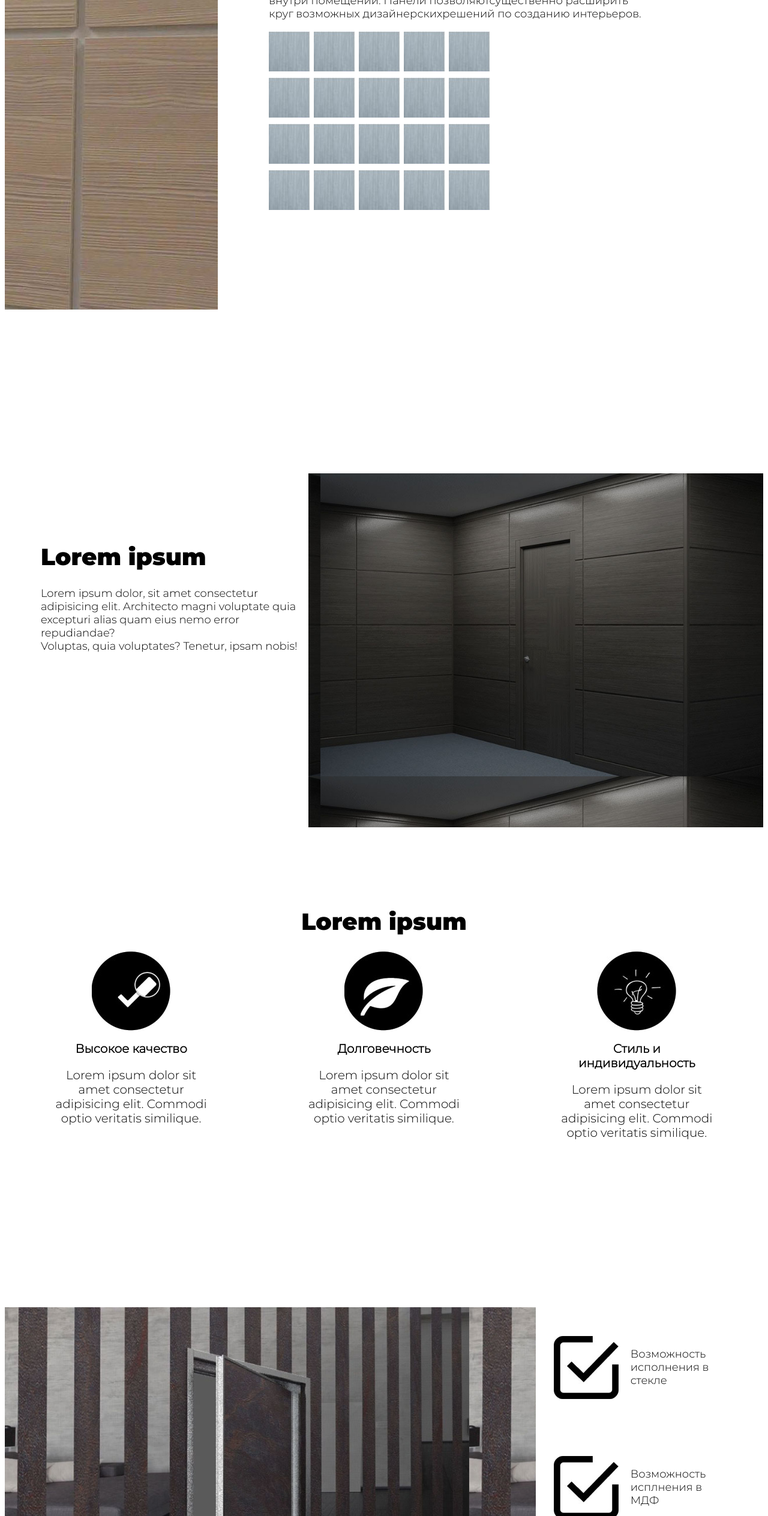
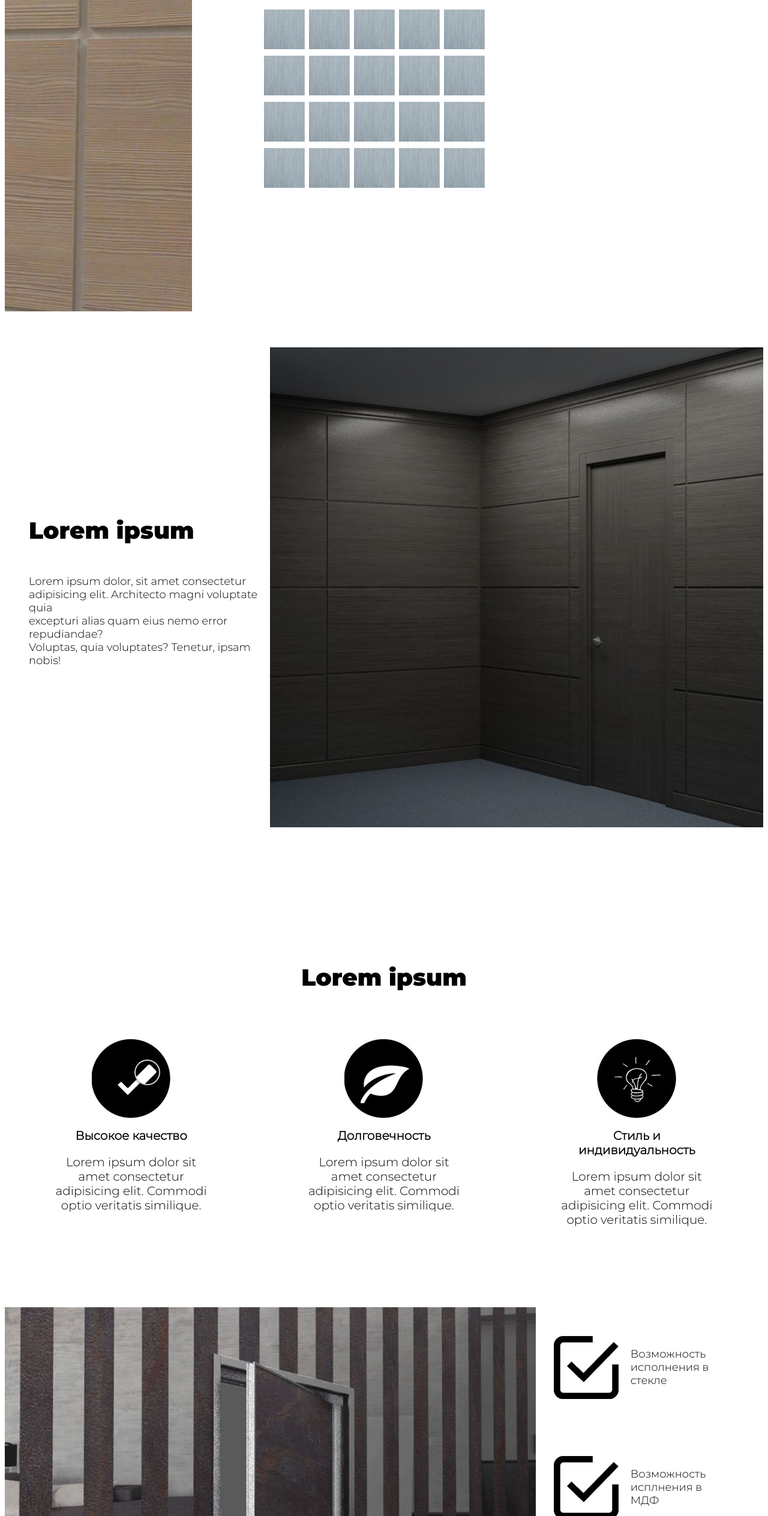
Before and after one commit to Dream-OvO/axioma-parts, a plain HTML site: page index.html in a window 1280 px wide. Shown: the part 229-2756 px from the top of the page at 60% size. Drawn offline with Linux system fonts and the light colour scheme; files whose address does not match are found by name.

Commit message:
Fixed files

```diff
--- a/assets/css/main.css
+++ b/assets/css/main.css
@@ -55,59 +55,63 @@
 }
 
 
-.block-head {
+.st-section1 {
   display: flex;
   height: 100vh;
+  width: 100%;
+  background: fff;
 }
-
-.block-head_left {
+.st-section1__left {
   display: flex;
   justify-content: flex-end;
-  width: 33%;
-  padding: 60px 20px;
+  width: calc(35% - 130px);
   background-image: url("../img/Block-head.jpg");
   background-position: -845px 0;
   background-repeat: no-repeat;
+  background-size: cover;
+  height: calc(100% - 60px);
 }
-
-.block-head_left h1 {
+.st-section1__middle {
+  width: 250px;
+  height: calc(100% - 50px);
+  margin-left: -130px;
+  margin-top: 30px;
+}
+.st-section1__middle h1 {
   font-size: 39px;
   font-weight: 600;
   text-align: left;
   font-family: 'Montserrat-Black';
-  top: 64px;
-  left: 168px;
+
 }
+.st-section1__right {
+  display: flex;
+  justify-content: flex-end;
+  width: 65%;
+  flex-direction: column;
+  align-self: flex-start;
+  margin-top: 80px;
 
-.block-head_right {
-  justify-content: flex-end;
-  width: 67%;
-  padding-right: 11px;
 }
-
-.block-head_right .line {
+.st-section1__right .line {
   background-color: #333333;
   width: 140px;
   height: 10px;
   display: block;
-  margin-top: 105px;
-  margin-bottom: 30px;
+
 }
-
-.block-head_right p {
+.st-section1__right p {
   font-family: 'Montserrat-Light';
   font-size: 18px;
   text-align: left;
 }
-
-.block-head_right .container {
+.st-section1__right .section1-container {
   display: flex;
   width: 375px;
   flex-wrap: wrap;
   flex-direction: row;
 }
-
-.block-head_right .imgbox {
+.st-section1__right .imgbox {
   width: 67px;
   height: 67px;
   background-image: url("../img/griid.jpg");
@@ -116,107 +120,97 @@
   background-repeat: no-repeat;
   flex: auto 1;
 }
-
-.header {
-  display: flex;
-  height: 100vh;
-}
-
-.header-left {
+.st-section2 {
   display: flex;
   justify-content: flex-end;
-  width: 40%;
+  height: 100vh;
+  background: fff;
 }
-
-.header-left .content h1 {
+.st-section2__left {
+  width: 35%;
+  display: flex;
+  justify-content: center;
+  align-items: center;
+}
+.st-section2__left .section2-content {
+  display: flex;
+  justify-content: flex-end;
+  flex-direction: column;
+  text-align: center;
+  padding: 0 10px 0 40px;
+}
+.st-section2__left .section2-content h2 {
   font-size: 39px;
   font-weight: 600;
   font-family: 'Montserrat-Black';
   text-align: left;
-  margin-top: 325px;
-  margin-left: 60px;
 }
-
-.header-left .content p {
+.st-section2__left .section2-content p {
   font-family: 'Montserrat-Light';
   font-size: 18px;
   text-align: left;
-  margin-left: 60px;
 }
-
-.header-right {
+.st-section2__right {
   justify-content: flex-end;
-  width: 60%;
+  width: 65%;
   background-image: url("../img/header.jpg");
-  background-position: 20px 0;
-  background-size: contain;
-  margin-top: 210px;
+  background-size: cover;
 }
-
-.main-head {
+.st-section3 {
   display: flex;
   height: 100vh;
   flex-direction: column;
+  justify-content: center;
+  align-self: center;
 }
-
-.head-top h1 {
+.st-section3__top {
+  margin-bottom: 40px;
+}
+.st-section3__top .st-section3__title h3 {
   font-size: 39px;
   font-family: 'Montserrat-Black';
   text-align: center;
-  width: 100%;
-  height: 41%;
-  margin-top: 133px;
+
 }
-
-.head-bottom {
+.st-section3__bottom {
   display: flex;
   justify-content: space-around;
-  width: 100%;
-  height: 59%;
   text-align: center;
 }
-
-.head-bottom .description {
+.st-section3__bottom .description {
   width: 270px;
   height: 260px;
 }
-
-.head-bottom .description h1 {
+.st-section3__bottom .description h1 {
   font-size: 20px;
   font-family: 'Montserrat-Light';
 }
-
-.head-bottom .description p {
+.st-section3__bottom .description p {
   font-size: 20px;
   font-family: 'Montserrat-Light';
 }
-
-.head-list {
+.st-section4 {
   display: flex;
   height: 100vh;
 }
-
-.head-list_left {
+.st-section4__left {
   width: 70%;
   background-image: url(../img/head-list.jpg);
-  background-size: contain;
+  background-size: cover;
 }
-
-.head-list_right {
+.st-section4__right {
   width: 30%;
   display: flex;
   justify-content: space-around;
   flex-direction: column;
-
 }
-
-.head-list_right .list {
+.st-section4__right .section4-list {
   width: 270px;
   height: 105px;
   margin-left: 30px;
   display: flex;
 }
-.head-list_right span {
+.st-section4__right span {
   align-self: center;
   margin-left: 20px;
   font-size: 18px;
@@ -235,7 +229,6 @@
 .head-slide .slide-container {
   display: flex;
   flex-direction: row;
-
 }
 .slide-container .slide img{
   width: 100%;
--- a/index.html
+++ b/index.html
@@ -10,20 +10,21 @@
 </head>
 
 <body>
-  <div class="block-head">
-    <div class="block-head_left">
-      <h1>Стеновые<br />панели</h1>
+  <div class="st-section1">
+    <div class="st-section1__left"></div>
+    <div class="st-section1__middle">
+        <h1>Стеновые<br />панели</h1>
     </div>
-    <div class="block-head_right">
+    <div class="st-section1__right">
       <div class="line"></div>
       <p>
         Стеновые панели представляют собой двухслойную доску из МДФ с
-        декоративным покрытием на основе натуральных ПВХ пленок и стекл.<br />
+        декоративным покрытием на основе натуральных ПВХ пленок и стекл.<br/>
         Стеновые панелислужат для облицовки стен, потолков и других элементов
-        интерьера внутри помещений. Панели позволяютсущественно расширить<br />
+        интерьера внутри помещений. Панели позволяютсущественно расширить<br/>
         круг возможных дизайнерскихрешений по созданию интерьеров.
       </p>
-      <div class="container">
+      <div class="section1-container">
         <div class="imgbox"></div>
         <div class="imgbox"></div>
         <div class="imgbox"></div>
@@ -51,23 +52,25 @@
     </div>
   </div>
 
-  <div class="header">
-    <div class="header-left">
-      <div class="content">
-        <h1>Lorem ipsum</h1>
-        <p>Lorem ipsum dolor, sit amet consectetur<br /> adipisicing elit.
-          Architecto magni voluptate quia<br /> excepturi alias
-          quam eius nemo error repudiandae?<br /> Voluptas, quia voluptates? Tenetur, ipsam nobis!</p>
+  <div class="st-section2">
+    <div class="st-section2__left">
+      <div class="section2-content">
+        <h2>Lorem ipsum</h2>
+        <p>Lorem ipsum dolor, sit amet consectetur<br/>
+          adipisicing elit.
+          Architecto magni voluptate quia <br/>
+          excepturi alias
+          quam eius nemo error repudiandae?<br/> Voluptas, quia voluptates? Tenetur, ipsam nobis!</p>
       </div>
     </div>
-    <div class="header-right"></div>
+    <div class="st-section2__right"></div>
   </div>
 
-  <div class="main-head">
-    <div class="head-top">
-      <h1>Lorem ipsum</h1>
+  <div class="st-section3">
+    <div class="st-section3__top">
+      <div class="st-section3__title"><h3>Lorem ipsum</h3></div>
     </div>
-    <div class="head-bottom">
+    <div class="st-section3__bottom">
 
       <div class="description">
         <img src="../axioma-parts/assets/img/description-1.jpg" alt="img">
@@ -87,22 +90,22 @@
     </div>
   </div>
 
-  <div class="head-list">
-    <div class="head-list_left"></div>
-    <div class="head-list_right">
-      <div class="list">
+  <div class="st-section4">
+    <div class="st-section4__left"></div>
+    <div class="st-section4__right">
+      <div class="section4-list">
         <img src="./assets/img/head-list_icon.jpg" alt="checkbox">
         <span>Возможность исполнения в стекле</span>
       </div>
-      <div class="list">
+      <div class="section4-list">
         <img src="./assets/img/head-list_icon.jpg" alt="checkbox">
       <span>Возможность исплнения в МДФ</span>
       </div>
-      <div class="list">
+      <div class="section4-list">
         <img src="./assets/img/head-list_icon.jpg" alt="checkbox">
       <span>Взможность комбинирования МДФ и стекла</span>
       </div>
-      <div class="list">
+      <div class="section4-list">
         <img src="./assets/img/head-list_icon.jpg" alt="checkbox">
       <span>Взможность выполнения индивидуального заказа</span>
       </div>
```
